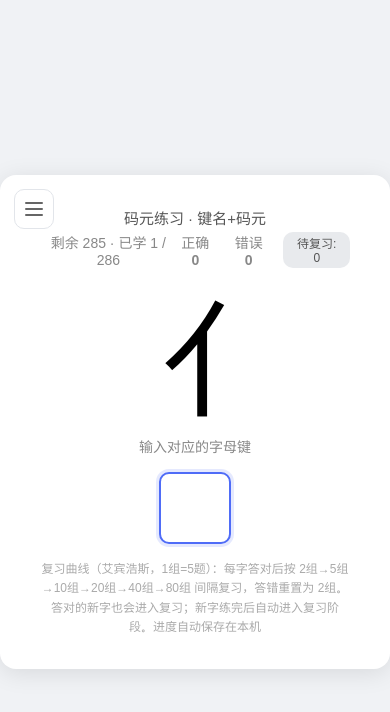
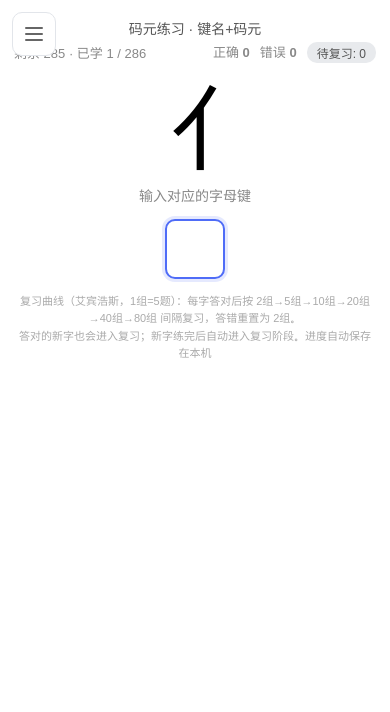
Before and after one commit to skekon806/98wubi-practice, a plain HTML site: page index.html in a window 390 px wide. Drawn offline with Linux system fonts and the light colour scheme.

Commit message:
Adapt layout for mobile (viewport meta + responsive CSS)
- Add viewport meta with viewport-fit=cover
- Container goes full-width edge-to-edge under 520px, with safe-area
  bottom padding; smaller char display, input boxes, and menu
- No JS changes needed (logic/data already split into separate files)

```diff
--- a/index.html
+++ b/index.html
@@ -2,6 +2,7 @@
 <html lang="zh-CN">
 <head>
 <meta charset="utf-8">
+<meta name="viewport" content="width=device-width, initial-scale=1.0, viewport-fit=cover">
 <title>五笔98练习</title>
 <style>
 @font-face {
@@ -16,6 +17,7 @@ body {
   justify-content: center;
   align-items: center;
   min-height: 100vh;
+  overflow-x: hidden;
 }
 .container {
   background: #fff;
@@ -24,6 +26,7 @@ body {
   padding: 32px 40px;
   text-align: center;
   width: 560px;
+  max-width: 100%;
   position: relative;
 }
 
@@ -110,6 +113,35 @@ body {
 }
 .hint-text { font-size: 14px; color: #888; }
 .schedule-info { font-size: 12px; color: #aaa; margin-top: 10px; line-height: 1.6; }
+
+/* ---- 移动端适配 ---- */
+@media (max-width: 520px) {
+  body { align-items: flex-start; }
+  .container {
+    width: 100%;
+    border-radius: 0;
+    box-shadow: none;
+    padding: 18px 14px calc(28px + env(safe-area-inset-bottom));
+    min-height: 100vh;
+    min-height: 100dvh;
+  }
+  .hamburger { top: 12px; left: 12px; width: 44px; height: 44px; }
+  .menu { top: 62px; left: 12px; width: 210px; }
+  .menu-item, .menu-action { -webkit-tap-highlight-color: transparent; }
+  .mode-title { font-size: 14px; }
+  .top-bar { font-size: 13px; gap: 6px; flex-wrap: wrap; }
+  .stats { gap: 10px; }
+  .char-display { font-size: 84px; margin: 8px 0; }
+  .char-display.root-char { font-size: 88px; }
+  .root-display { min-height: 120px; }
+  .code-inputs { gap: 8px; margin: 14px 0; }
+  .code-inputs input { width: 46px; height: 54px; font-size: 26px; }
+  .code-inputs input.single { width: 60px; height: 60px; font-size: 30px; }
+  .feedback { margin-top: 12px; padding: 12px; }
+  .feedback .key-hint { font-size: 24px; }
+  .root-chars span { font-size: 40px; padding: 6px 9px; }
+  .schedule-info { font-size: 11px; }
+}
 </style>
 </head>
 <body>
```
